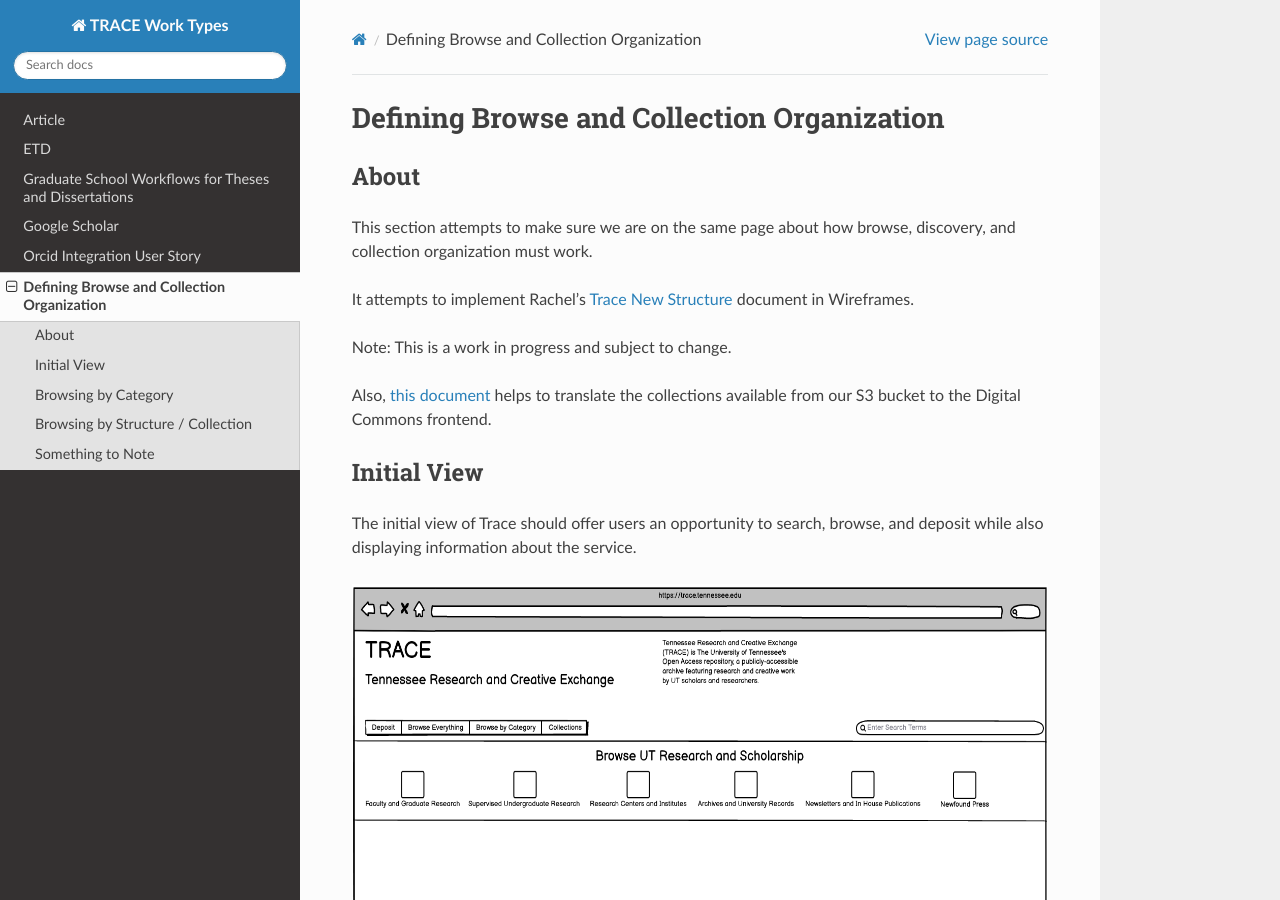
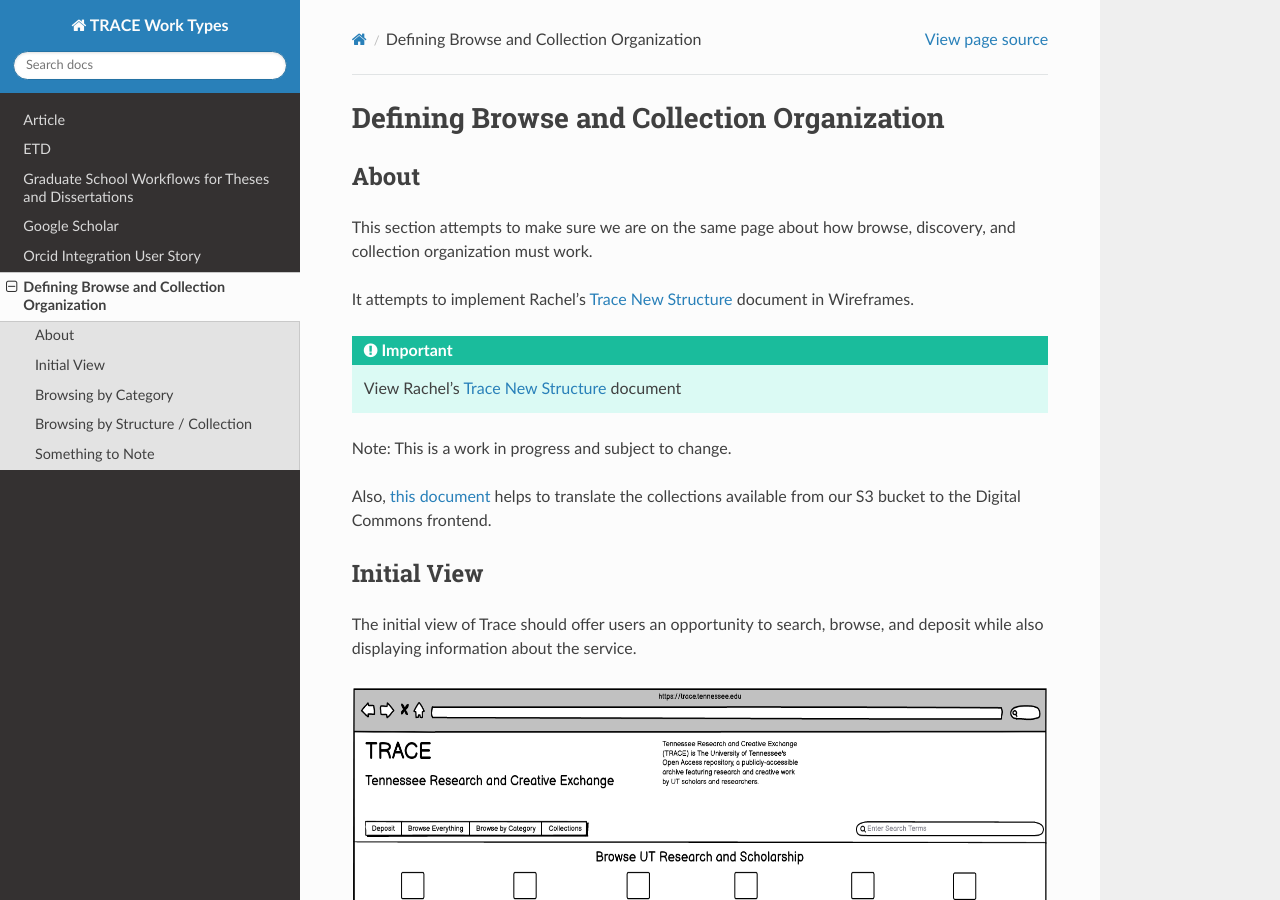
Before and after one commit to utkdigitalinitiatives/trace_work_types_planning, a Sphinx documentation site: the page built from docs/source/browse/browse.rst, in a window 1280 px wide and 900 px high. Built offline with Sphinx 7.4.7 and the Read the Docs theme 2.0.0, drawn with Linux system fonts in a browser that asks for light colours.

Commit message:
Fix broken link.

```diff
--- a/docs/source/browse/browse.rst
+++ b/docs/source/browse/browse.rst
@@ -9,7 +9,10 @@ About
 This section attempts to make sure we are on the same page about how browse, discovery, and collection organization must
 work.
 
-It attempts to implement Rachel's `Trace New Structure <../other_files/TRACE_NewStructure_2022.docx>`_  document in Wireframes.
+It attempts to implement Rachel's `Trace New Structure <../_static/TRACE_NewStructure_2022.docx>`_ document in Wireframes.
+
+.. important:: View Rachel's `Trace New Structure <../_static/TRACE_NewStructure_2022.docx>`_ document
+
 
 Note: This is a work in progress and subject to change.
 
```
Also changed, not shown: 2 other files.
